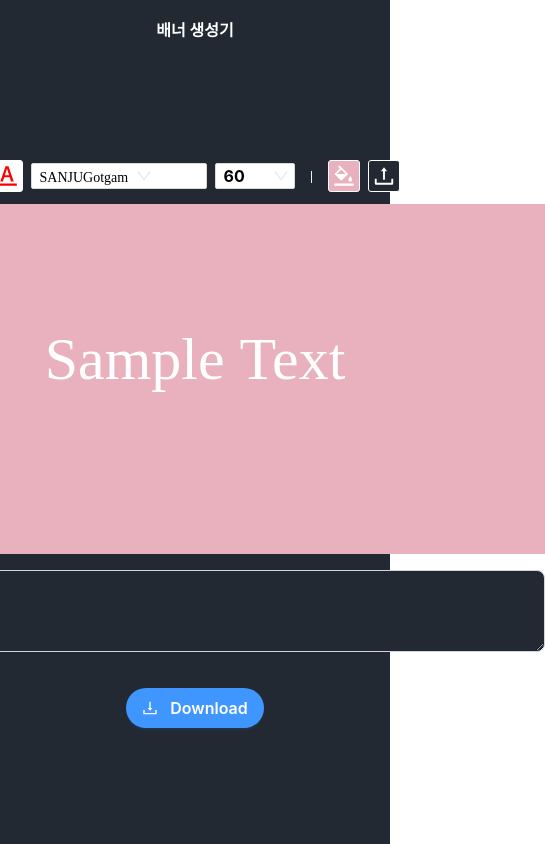
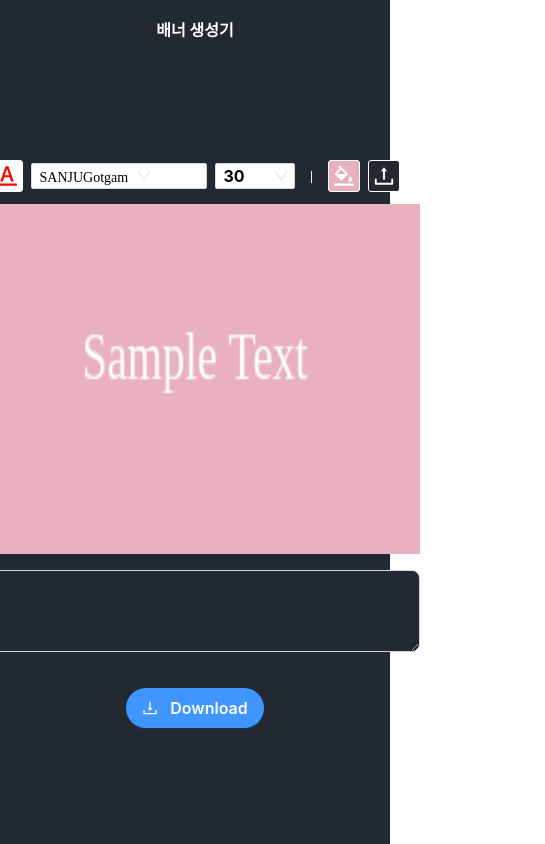
Before and after one commit to jaesin22/jjalmaker, a React (Create React App) app: page / in a window 390 px wide. Shown: the whole page, 545 px wide, since content can reach past the window. Built offline with nearby package versions, Linux system fonts and the light colour scheme; a web font is replaced by a local one.

Commit message:
반응형 웹 구현

```diff
--- a/src/App.js
+++ b/src/App.js
@@ -13,7 +13,7 @@ import CanvasContainer from "./containers/CanvasContainer";
 
 function App() {
   return (
-    <div className="bg-[#222933] flex flex-col items-center justify-center min-h-screen">
+    <div className="bg-[#222933] flex flex-col items-center justify-center min-h-screen min-w-full">
       <header className="mt-4">
         <Head />
       </header>
--- a/src/Func/Preview.js
+++ b/src/Func/Preview.js
@@ -83,7 +83,10 @@ const Preview = ({
 
   return (
     <div className="flex justify-center mt-3">
-      <canvas ref={canvasRef} width={700} height={350} />
+      <canvas
+        ref={canvasRef}
+        className="w-[450px] h-[350px] md:w-[550px] lg:w-[700px]"
+      />
     </div>
   );
 };
--- a/src/components/Text.js
+++ b/src/components/Text.js
@@ -16,7 +16,7 @@ const Text = () => {
     <div className="flex mt-4 justify-center">
       <textarea
         rows="4"
-        className="w-[700px] text-sm text-white bg-[#222933] rounded-lg border border-gray-300 focus:ring-blue-500 focus:border-blue-500 dark:bg-gray-700 dark:border-gray-600 dark:placeholder-gray-400 dark:text-white
+        className="w-[450px] md:w-[550px] lg:w-[700px] text-sm text-white bg-[#222933] rounded-lg border border-gray-300 focus:ring-blue-500 focus:border-blue-500 dark:bg-gray-700 dark:border-gray-600 dark:placeholder-gray-400 dark:text-white
          dark:focus:ring-blue-500 dark:focus:border-blue-500"
         onChange={changeText}
         value={text}
--- a/src/reducers/font.js
+++ b/src/reducers/font.js
@@ -7,7 +7,7 @@ export const BG_COLOR = "BG_COLOR";
 export const IMAGE = "IMAGE";
 
 const initialState = {
-  size: 60,
+  size: 30,
   text: "Sample Text",
   color: "#FFFFFF",
   border: "transparent",
```
